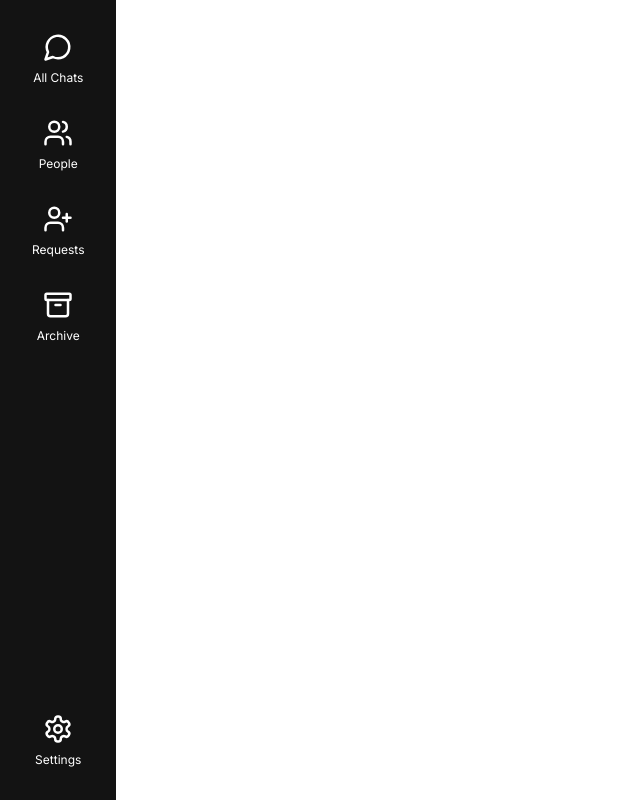
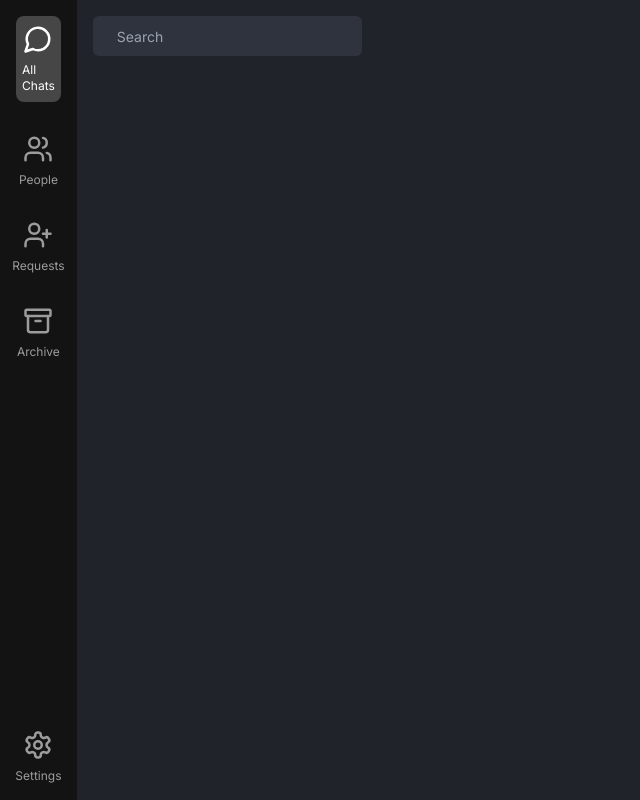
Before and after one commit to justinherrera/next-chat-app, a Next.js app: page / in a window 1280 px wide. Shown: the whole page, without its empty margins (0-640 px from the left). Built offline with nearby package versions, Linux system fonts and the light colour scheme.

Commit message:
added search input

```diff
--- /dev/null
+++ b/src/app/components/chat-conversation.tsx
@@ -0,0 +1,12 @@
+import Chats from "@/app/components/chats";
+import Conversation from "@/app/components/conversation";
+
+
+export default function ChatConversation() {
+  return (
+    <div className="flex w-[94%] bg-[#202329] ">
+      <Chats />
+      <Conversation />
+    </div>
+  )
+}
--- a/src/app/components/chats.tsx
+++ b/src/app/components/chats.tsx
@@ -1,5 +1,12 @@
+import { Search } from "lucide-react";
+import SearchInput from "@/app/components/search-input";
 
 
 export default function Chats() {
-  return (<div>Chats</div>)
+  return (
+    <div className="p-4 flex flex-col items-center w-[25%]">
+      <SearchInput />
+
+    </div>
+  )
 }
--- a/src/app/components/conversation.tsx
+++ b/src/app/components/conversation.tsx
@@ -1,5 +1,9 @@
 
 
 export default function Conversation() {
-  return (<div>Conversation</div>)
+  return (
+    <div className="w-[75%]">
+
+    </div>
+  )
 }
--- /dev/null
+++ b/src/app/components/search-input.tsx
@@ -0,0 +1,10 @@
+import { Search } from "lucide-react";
+
+export default function SearchInput() {
+  return (
+    <div className="flex justify-start items-center bg-[#2E333D] rounded-md py-2 px-4 space-x-2 w-full ">
+      <Search color="#9CA3AF" size={20} />
+      <input type="text" className="bg-[#2E333D] rounded-md placeholder:text-sm " placeholder="Search" />
+    </div>
+  )
+}
--- a/src/app/components/side-menu.tsx
+++ b/src/app/components/side-menu.tsx
@@ -1,31 +1,33 @@
+
+
 import { MessageCircle, UserPlus, Users, Archive, Settings } from "lucide-react";
 
 
 export default function SideMenu() {
   return (
-  <div className="flex flex-col h-full bg-[#131313] p-8">
+  <div className="flex flex-col h-full w-[6%] p-4">
     <div className="flex flex-col space-y-8">
-      <div className="flex flex-col justify-center items-center space-y-2 cursor-pointer">
+      <div className="flex flex-col justify-center items-center space-y-2 cursor-pointer bg-[#464646] rounded-lg py-2 px-4">
         <MessageCircle color="#FFFFFF" size={30} />
         <span className="text-xs text-white">All Chats</span>
       </div>
       <div className="flex flex-col justify-center items-center space-y-2 cursor-pointer">
-        <Users color="#FFFFFF" size={30} />
-        <span className="text-xs text-white">People</span>
+        <Users color="#9c9c9c" size={30} />
+        <span className="text-xs text-[#9c9c9c]">People</span>
       </div>
       <div className="flex flex-col justify-center items-center space-y-2 cursor-pointer">
-        <UserPlus color="#FFFFFF" size={30} />
-        <span className="text-xs text-white">Requests</span>
+        <UserPlus color="#9c9c9c" size={30} />
+        <span className="text-xs text-[#9c9c9c]">Requests</span>
       </div>
       <div className="flex flex-col justify-center items-center space-y-2 cursor-pointer">
-        <Archive color="#FFFFFF" size={30} />
-        <span className="text-xs text-white">Archive</span>
+        <Archive color="#9c9c9c" size={30} />
+        <span className="text-xs text-[#9c9c9c]">Archive</span>
       </div>
     </div>
 
     <div className="flex flex-col justify-center items-center space-y-2 cursor-pointer mt-auto">
-      <Settings color="#FFFFFF" size={30} />
-      <span className="text-xs text-white">Settings</span>
+      <Settings color="#9c9c9c" size={30} />
+      <span className="text-xs text-[#9c9c9c]">Settings</span>
     </div>
   </div>
 )
--- a/src/app/page.tsx
+++ b/src/app/page.tsx
@@ -1,10 +1,12 @@
 import Image from "next/image";
 import SideMenu from "./components/side-menu";
+import ChatConversation from "./components/chat-conversation";
 
 export default function Home() {
   return (
-    <div className="flex h-screen">
+    <div className="flex h-screen bg-[#131313]">
       <SideMenu />
+      <ChatConversation />
     </div>
   );
 }
```
